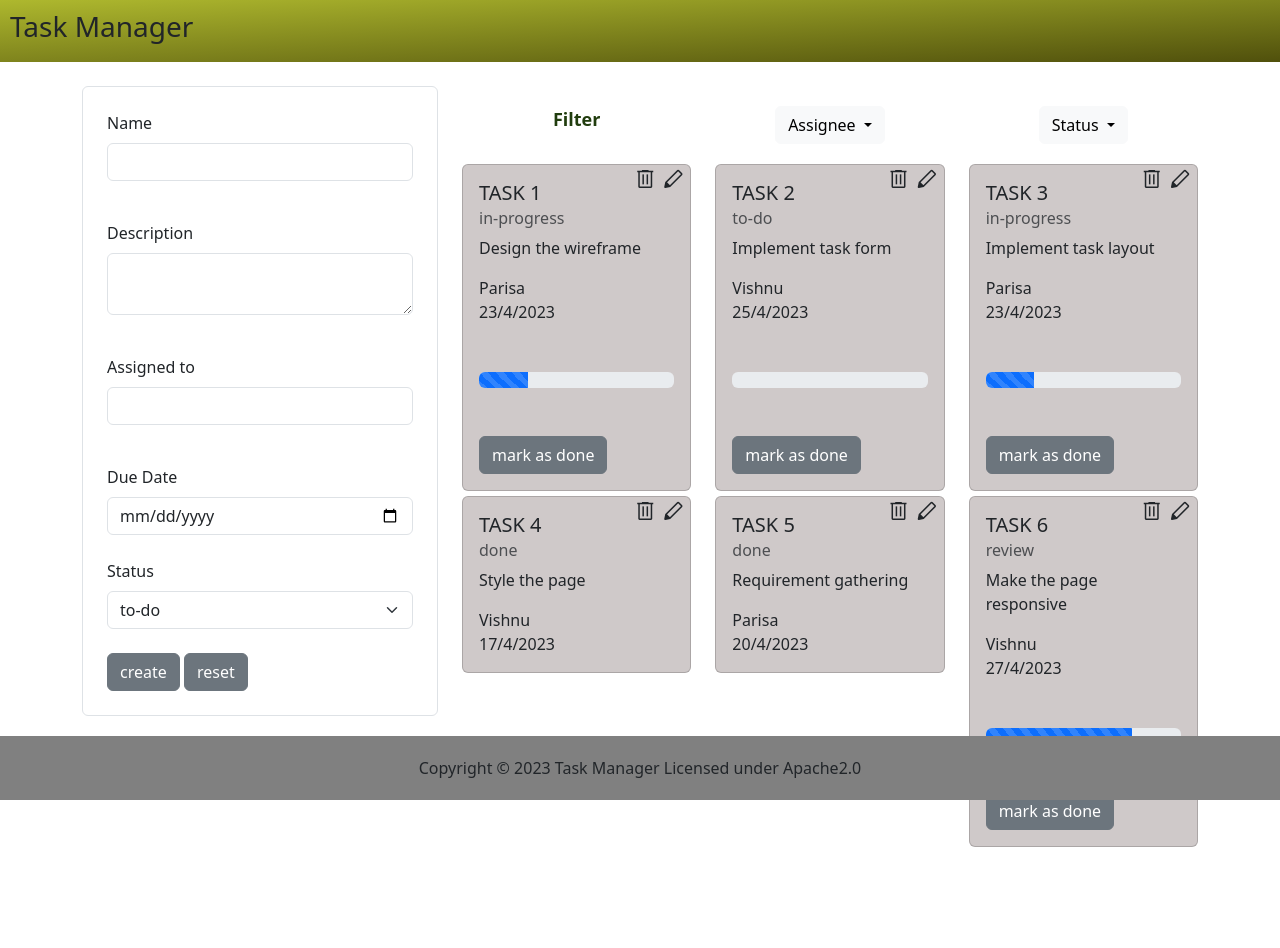
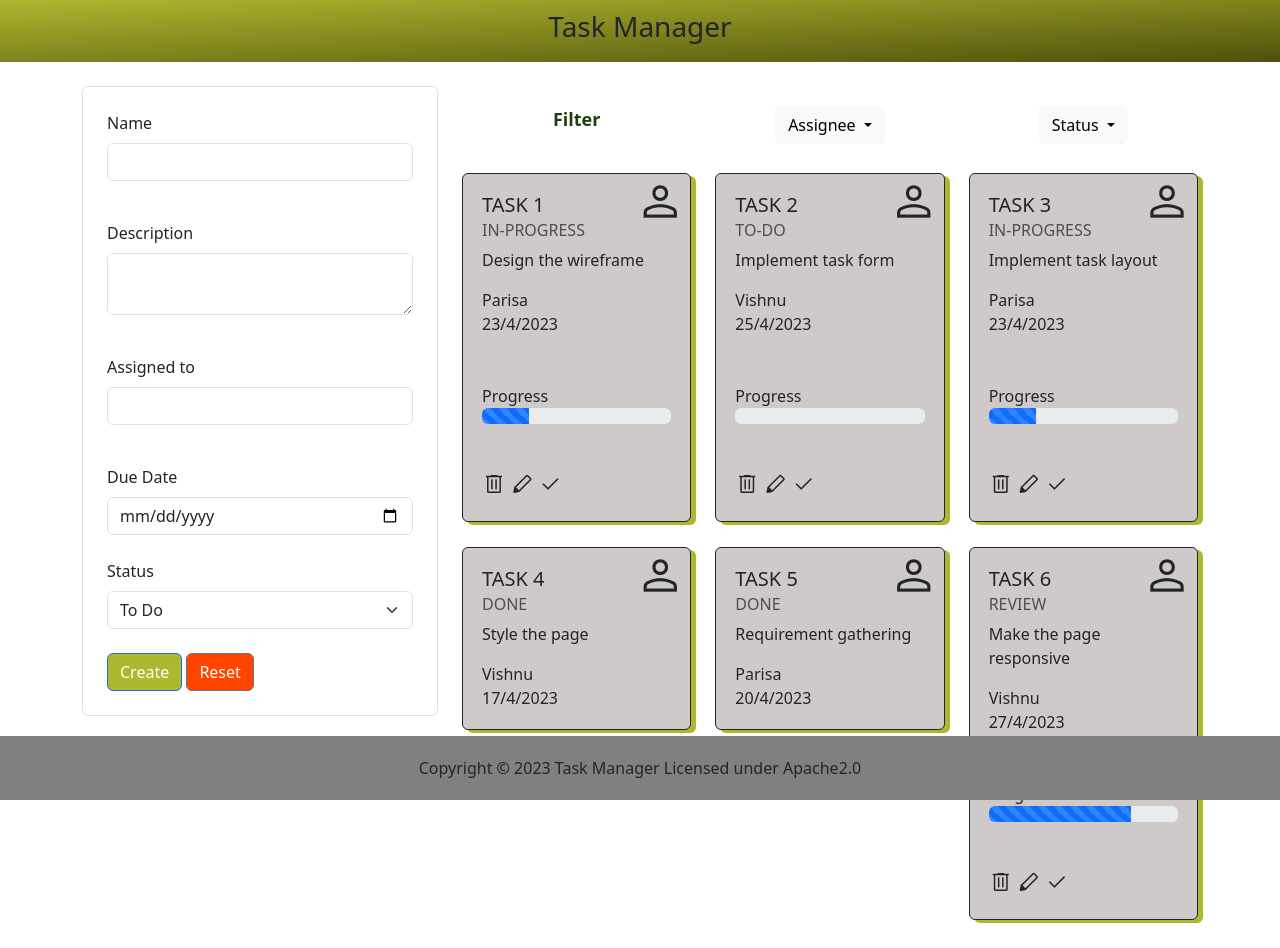
Before and after one commit to parisa-naeim/Task-Manager, a plain HTML site: page index.html in a window 1280 px wide. Drawn offline with nearby package versions, Linux system fonts and the light colour scheme.

Commit message:
added styles and filter by assignee

```diff
--- a/index.html
+++ b/index.html
@@ -42,14 +42,14 @@
                     <br>
                     <label for="status" class="form-label">Status</label>
                     <select name="status" class="form-select" id="status">
-                        <option value="to-do">to-do</option>
-                        <option value="in-progress">in-progress</option>
-                        <option value="review">review</option>
-                        <option value="done">done</option>
+                        <option value="to-do">To Do</option>
+                        <option value="in-progress">In Progress</option>
+                        <option value="review">Review</option>
+                        <option value="done">Done</option>
                     </select>
                     <br>
-                    <input type="submit" class="btn btn-secondary" value="create" id="create">
-                    <input type="reset" class="btn btn-secondary" value="reset" id="reset">
+                    <input type="submit" class="btn btn-primary" value="Create" id="create">
+                    <input type="reset" class="btn btn-secondary" value="Reset" id="reset">
                 </div>
             </div>
 
@@ -66,11 +66,7 @@
                                 aria-expanded="false">
                                 Assignee
                             </button>
-                            <ul class="dropdown-menu">
-                                <li><a class="dropdown-item" href="#">Leo</a></li>
-                                <li><a class="dropdown-item" href="#">Alex</a></li>
-                                <li><a class="dropdown-item" href="#">Sara</a></li>
-                                <li><a class="dropdown-item" href="#">Hana</a></li>
+                            <ul class="dropdown-menu assigned-to" id="assignee">
                             </ul>
                         </div>
                     </div>
@@ -80,11 +76,11 @@
                                 aria-expanded="false">
                                 Status
                             </button>
-                            <ul class="dropdown-menu">
-                                <li><a class="dropdown-item" href="#">TO DO</a></li>
-                                <li><a class="dropdown-item" href="#">IN PROGRESS</a></li>
-                                <li><a class="dropdown-item" href="#">REVIEW</a></li>
-                                <li><a class="dropdown-item" href="#">DONE</a></li>
+                            <ul class="dropdown-menu filter-status">
+                                <li><a class="dropdown-item" value="to-do" href="#">To Do</a></li>
+                                <li><a class="dropdown-item" value="in-progress"  href="#">In Progress</a></li>
+                                <li><a class="dropdown-item" value="review" href="#">Review</a></li>
+                                <li><a class="dropdown-item" value="done" href="#">Done</a></li>
                             </ul>
                         </div>
                     </div>
--- a/script.js
+++ b/script.js
@@ -33,13 +33,26 @@ function populateTasks() {
     setTasks(tasks);
 }
 // get tasks from local storage and render tasks on UI
-function displayTasks() {
+function displayTasks(filterBy) {
     const taskContainer = document.getElementById('taskCards');
+    const assigneeDropdown = document.getElementById('assignee');
+
     // get tasks from local storage
     // generate card html for each task by using generateTaskHtml function and map itterator
     // join all the cards html to give us string from array of string
-    let allTasks = getTasks().map(generateTaskHtml).join('');
-    taskContainer.innerHTML = allTasks;
+
+    let assignees  = getTasks().map(tasks =>
+        `<li><a class="dropdown-item" href="#">${tasks.assignedTo}</a></li>`
+    ).reduce((a,b) => { if (a.indexOf(b) < 0 ) a.push(b); return a;},[]).join('');
+
+    if(filterBy) {
+        console.log("task will be filtered by ", filterBy);
+        taskContainer.innerHTML =  getTasks().filter(task => task.status === filterBy).map(generateTaskHtml).join('');
+
+    } else {
+        taskContainer.innerHTML = getTasks().map(generateTaskHtml).join('');
+    }
+    assigneeDropdown.innerHTML = assignees;
 
     // set evenLIstener for buttons
 
@@ -50,6 +63,11 @@ function displayTasks() {
     document.querySelectorAll('.edit-btn').forEach(item => {
         item.addEventListener('click', activeEditButton)
     });
+
+    document.querySelectorAll('.dropdown-menu.filter-status li a').forEach(item => {
+        item.addEventListener('click', filterTasks)
+    });
+
     document.querySelectorAll('.save-btn').forEach(item => {
         item.addEventListener('click', activeSaveButton)
     });
@@ -68,22 +86,24 @@ function generateTaskHtml(task) {
     return `<div class="col-md-6 col-lg-4 col-12" id="${task.id}-original">
                         <div class="card ">
                         <div class="change">
-                        <span class="material-symbols-outlined delete-btn" id="${task.id}">delete</span>
-                        <span class="material-symbols-outlined edit-btn" id="${task.id}" >stylus</span>
+                        <span class="material-symbols-outlined avatar" title="${task.assignedTo}">person</span>
                         </div>
                         <div class="card-body">
                                 <h5 class="card-title">${task.name}</h5>
-                                <h6 class="card-subtitle mb-2 text-body-secondary">${task.status}</h6>
+                                <h6 class="card-subtitle mb-2 text-body-secondary">${task.status.toUpperCase()}</h6>
                                 <p class="card-text"> ${task.description}</p>
                                 <label>${task.assignedTo}</label>
                                 </br>
                                 <label>${task.dueDate}</label>
-                                <div style="display:${(task.status === "done") ? "none" : "block"}"></br></br>                                <div class="progress" role="progressbar" aria-label="Default striped example" aria-valuenow="10" aria-valuemin="0" aria-valuemax="100">
+                                <div style="display:${(task.status === "done") ? "none" : "block"}"></br></br>
+                                Progress <div class="progress" role="progressbar" aria-label="Default striped example" aria-valuenow="10" aria-valuemin="0" aria-valuemax="100">
                                     <div class="progress-bar progress-bar-striped" style="width: ${task.status === "in-progress" ? 25 : 0 || task.status === "review" ? 75 : 0}%"></div>
                                 </div>
                                 <br>
                                 <br>
-                                    <input type="submit" class="btn btn-secondary mark-as-done" value="mark as done" id="${task.id}"/>
+                                <span class="material-symbols-outlined delete-btn" id="${task.id}">delete</span>
+                                <span class="material-symbols-outlined edit-btn" id="${task.id}" >stylus</span>
+                                <span class="material-symbols-outlined mark-as-done" title="mark as done" id="${task.id}">done</span>
                                 </div>
                             </div>
 
@@ -126,17 +146,17 @@ const addNewTask = () => {
 
     if (userName.value.length <= 8) {
         validInputs = false;
-        invalidName.innerHTML = "Please provide valid name with at lease 8 chars";
+        invalidName.innerHTML = "Please provide valid name with at least 8 chars";
     }
 
     if (userDescription.value.length <= 15) {
         validInputs = false;
-        invalidDescription.innerHTML = "Please provide valid description with at lease 15 chars";
+        invalidDescription.innerHTML = "Please provide valid description with at least 15 chars";
     }
 
     if (userAssignTo.value.length <= 8) {
         validInputs = false;
-        invalidAssignedTo.innerHTML = "Please provide valid assigned to value with at lease 8 chars";
+        invalidAssignedTo.innerHTML = "Please provide valid assigned to value with at least 8 chars";
     }
 
     // if the inputs are valid it create tasks,then get the current tasks from local storage
@@ -192,6 +212,15 @@ function activeEditButton(event) {
     document.getElementById(`${taskId}-editable`).style.display = 'block';
     console.log('check');
 }
+
+function filterTasks(event) {
+    const filterBy = event.target.getAttribute("value");
+    // `${taskId}-original`
+    // taskId + '-original'
+    displayTasks(filterBy);
+    console.log("filter", filterBy);
+}
+
 const resetButton = document.getElementById('reset');
 resetButton.addEventListener('click', clearForm);
 
--- a/style.css
+++ b/style.css
@@ -7,8 +7,13 @@
     text-align: left;
     /* margin: 5px; */
     padding: 10px;
+    text-align: center;
     background-image: linear-gradient(to bottom right, rgb(174, 184, 46), rgb(80, 80, 12));
 
+}
+
+.col-12 {
+    padding-bottom: 20px;
 }
 
 .form {
@@ -52,10 +57,29 @@
 .card {
     background-color: rgb(207, 201, 201);
     margin-bottom: 5px;
+    border: 1px solid;
+    padding: 3px;
+    box-shadow: 5px 3px rgb(174, 184, 46);
 }
 
 .container {
     padding-bottom: 70px;
+}
+
+input.btn-primary {
+    background-color: rgb(174, 184, 46);
+}
+
+input.btn-primary:hover {
+    background-color: rgb(126, 186, 85);
+}
+
+input.btn-secondary {
+    background-color: orangered;
+}
+
+input.btn-secondary:hover {
+    background-color: lightpink;
 }
 
 .change-d {
@@ -81,11 +105,10 @@ p.error {
 }
 
 .material-symbols-outlined {
-    font-variation-settings:
-        'FILL' 0,
-        'wght' 400,
-        'GRAD' 0,
-        'opsz' 48;
+    font-variation-settings: 'FILL' 0,
+    'wght' 400,
+    'GRAD' 0,
+    'opsz' 48;
     cursor: pointer;
 
 
@@ -95,3 +118,7 @@ p.error {
     border: solid 1px rgba(44, 42, 42, 0.778);
     border-radius: 20%;
 }
+
+.material-symbols-outlined.avatar {
+    font-size: 50px;
+}
```
